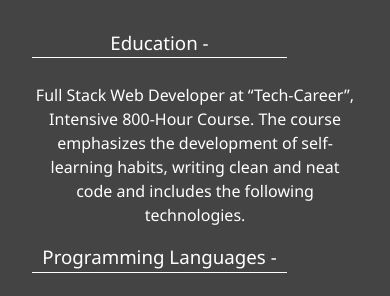
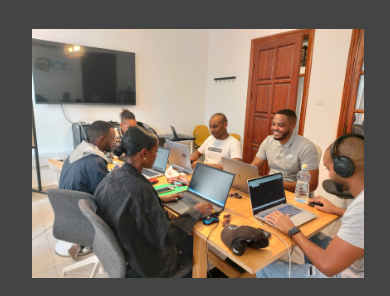
Before and after one commit to eliasadmaso1/My-Portfolio, a website: page about.html in a window 390 px wide. Shown: the part 305-601 px from the top of the page. Drawn offline with Linux system fonts and the light colour scheme.

Commit message:
update-about-page

```diff
--- a/about.html
+++ b/about.html
@@ -73,6 +73,9 @@
         <p>Full Stack Web Developer - Develop dynamic and responsive single page applications using JavaScript, HTML5,
           CSS with ReactJS / MongoDB / nodeJS / C# / MVC / Microsoft SQL </p>
       </div>
+      <div class="img-div">
+        <img src="/img/team.jpeg" />
+      </div>
 
       <div class="job-job-1">
         <h3>Education -</h3>
--- a/css/main.css
+++ b/css/main.css
@@ -294,7 +294,15 @@ main {
   .projects {
     grid-template-columns: repeat(2, 1fr); } }
 
+    .img-div img{
+      width: 600px;
+    }
+
 @media screen and (max-width: 500px) {
+  .img-div img{
+    width: 332px;
+    margin-right: 35px;
+  }
   .menu-branding .portrait {
     width: 230px;
     height: 200px;
```
Also changed, not shown: img/team.jpeg (added).
